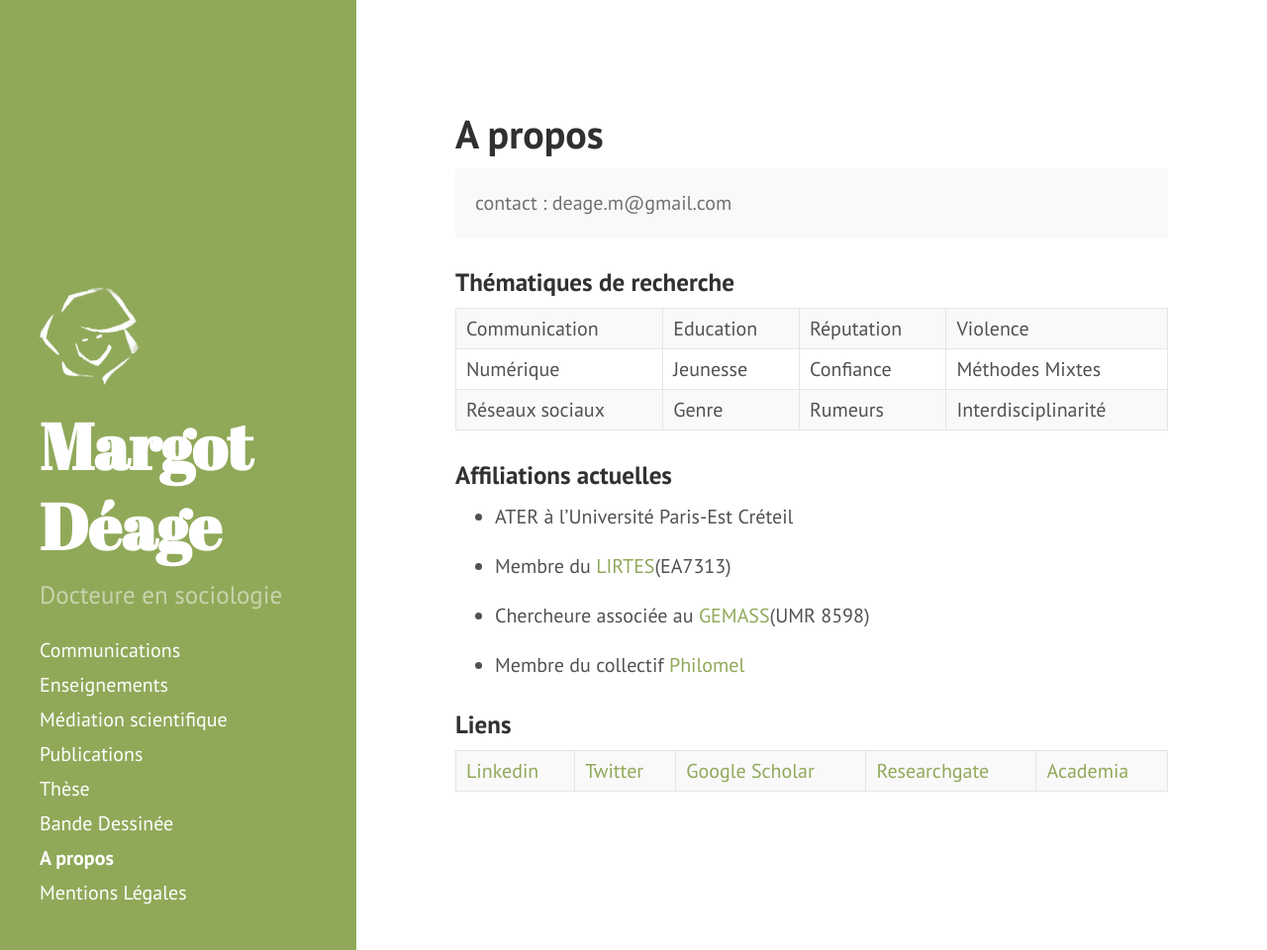
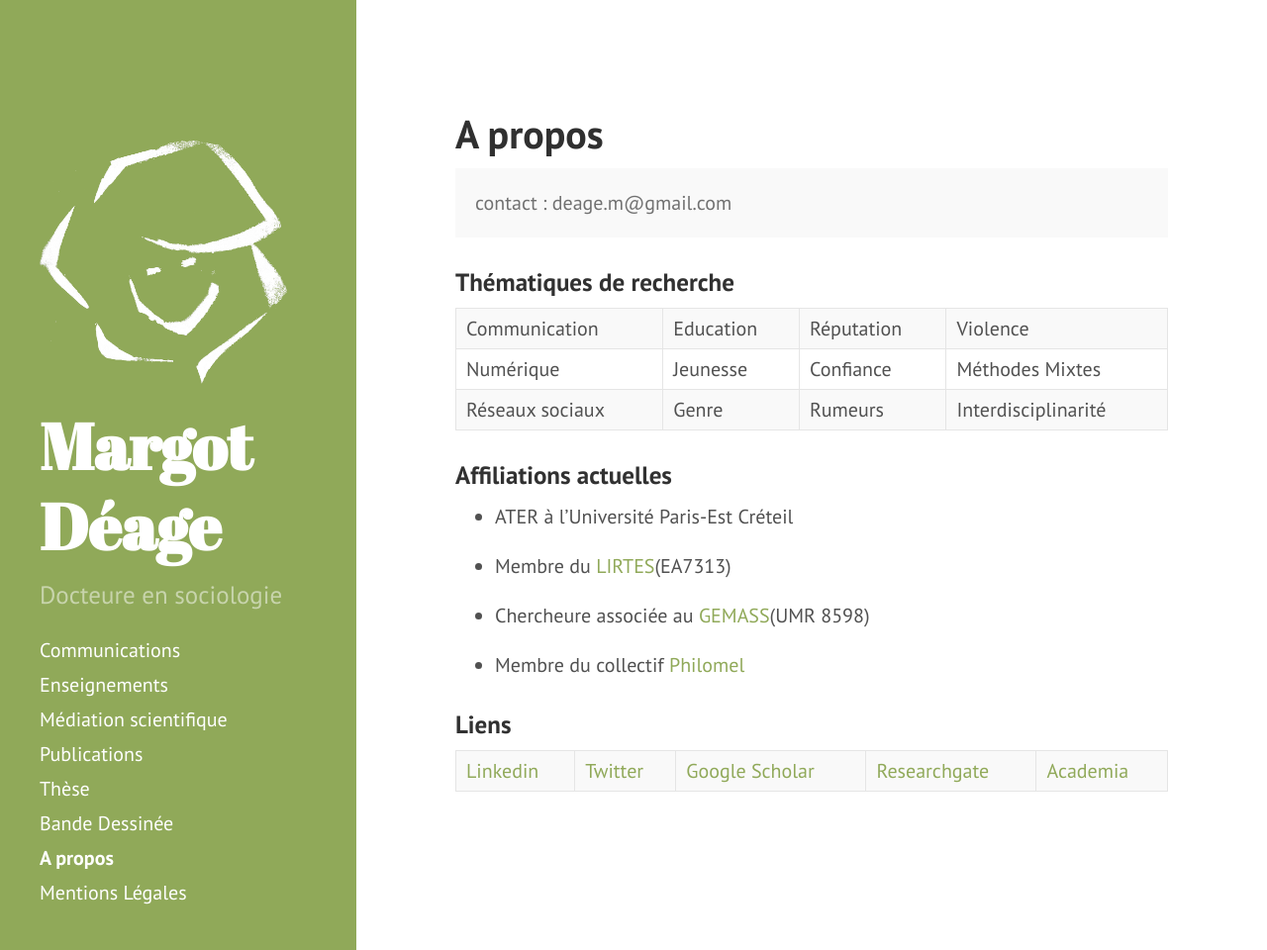
Before and after one commit to margotdeage/margotdeage.github.io, a Jekyll site: the page built from index.md, in a window 1280 px wide and 960 px high. Shown: the whole window at 99% size. Built offline with Jekyll 4.4.1, drawn with Linux system fonts in a browser that asks for light colours; the list of posts is cut into pages by our own code.

Commit message:
Update sidebar.html

```diff
--- a/_includes/sidebar.html
+++ b/_includes/sidebar.html
@@ -1,7 +1,7 @@
 <div class="sidebar">
   <div class="container sidebar-sticky">
     <div class="sidebar-about">
-       <img src="https://github.com/margotdeage/margotdeage.github.io/blob/gh-pages/icon.png?raw=true" alt="Margot Déage"    width="100" height="100"/><h1>
+       <img src="https://github.com/margotdeage/margotdeage.github.io/blob/gh-pages/icon.png?raw=true" alt="Margot Déage"    width="250" height="250"/><h1>
         <a href="{{ "/" | relative_url }}">
           {{ site.title }}
         </a>
```
